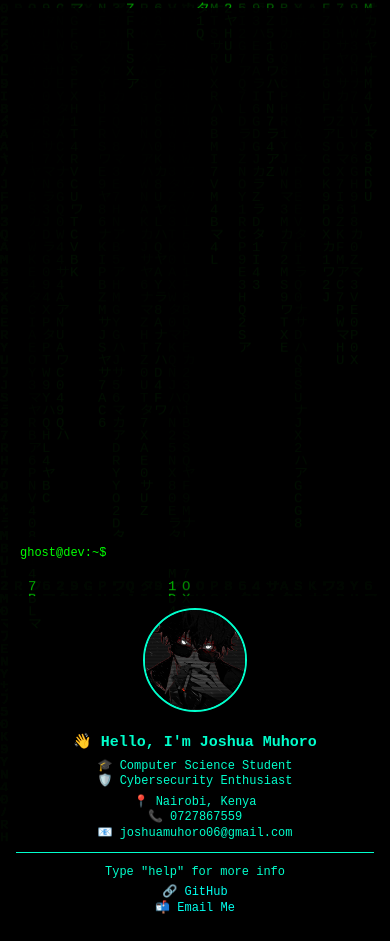
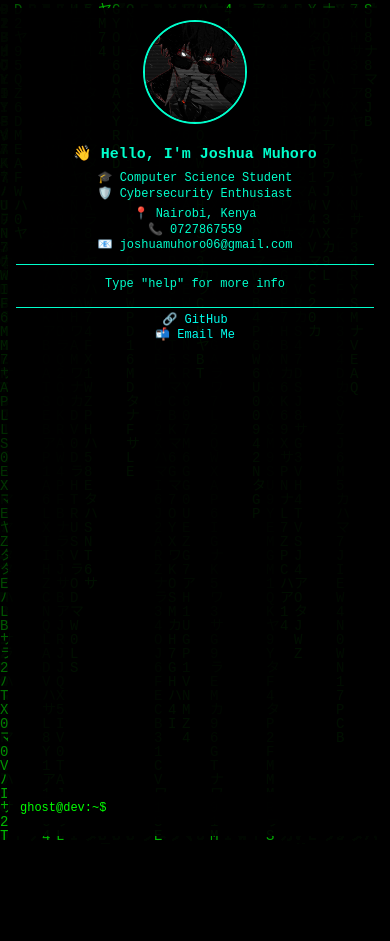
Before and after one commit to Joshkihiu/devportfolio, a plain HTML site: page index.html in a window 390 px wide. After the commit the page ends 844 px from the top, so only its background shows below. Drawn offline with Linux system fonts and the light colour scheme.

Commit message:
Update style.css

```diff
--- a/style.css
+++ b/style.css
@@ -25,9 +25,7 @@ canvas#matrix-canvas {
   box-sizing: border-box;
 }
 
-/* On DESKTOP: Profile on LEFT, Terminal on RIGHT */
 .profile {
-  order: 1;
   flex: 1;
   max-width: 35%;
   background: rgba(0, 0, 0, 0.85);
@@ -70,7 +68,6 @@ canvas#matrix-canvas {
 }
 
 .terminal {
-  order: 2;
   flex: 2;
   margin-left: 20px;
   background: rgba(0, 0, 0, 0.85);
@@ -123,24 +120,15 @@ canvas#matrix-canvas {
     height: auto;
     min-height: 100vh;
     padding: 10px;
+    gap: 0;
   }
 
-  /* On MOBILE: Terminal stays FIRST (natural order) */
-  .terminal {
-    order: 1;
-    margin-left: 0;
-    margin-bottom: 15px;
-    min-height: 60vh;
-    padding: 15px;
-    background: rgba(0, 0, 0, 0.92);
-  }
-
-  /* On MOBILE: Profile comes SECOND */
   .profile {
-    order: 2;
     max-width: 100%;
     padding: 15px 10px;
+    margin-bottom: 0;
     background: rgba(0, 0, 0, 0.92);
+    border-radius: 8px 8px 0 0;
   }
 
   .profile img {
@@ -164,6 +152,8 @@ canvas#matrix-canvas {
     margin-top: 10px;
     padding-top: 8px;
     font-size: 12px;
+    border-bottom: 1px solid #00ffcc;
+    padding-bottom: 10px;
   }
 
   .profile .stats p {
@@ -176,6 +166,15 @@ canvas#matrix-canvas {
   .profile .stats p:nth-child(3),
   .profile .stats p:nth-child(4) {
     display: none;
+  }
+
+  .terminal {
+    margin-left: 0;
+    margin-top: 0;
+    min-height: 50vh;
+    padding: 15px;
+    background: rgba(0, 0, 0, 0.92);
+    border-radius: 0 0 8px 8px;
   }
 
   #input {
@@ -215,11 +214,6 @@ canvas#matrix-canvas {
     padding: 8px;
   }
 
-  .terminal {
-    min-height: 65vh;
-    padding: 12px;
-  }
-
   .profile {
     padding: 12px 8px;
   }
@@ -241,6 +235,11 @@ canvas#matrix-canvas {
     font-size: 11px;
   }
 
+  .terminal {
+    min-height: 45vh;
+    padding: 12px;
+  }
+
   #input {
     font-size: 12px;
   }
@@ -255,10 +254,6 @@ canvas#matrix-canvas {
 }
 
 @media screen and (max-width: 360px) {
-  .terminal {
-    min-height: 70vh;
-  }
-
   .profile img {
     width: 90px;
     height: 90px;
@@ -275,4 +270,8 @@ canvas#matrix-canvas {
   .profile .stats {
     font-size: 10px;
   }
+
+  .terminal {
+    min-height: 40vh;
+  }
 }
```
